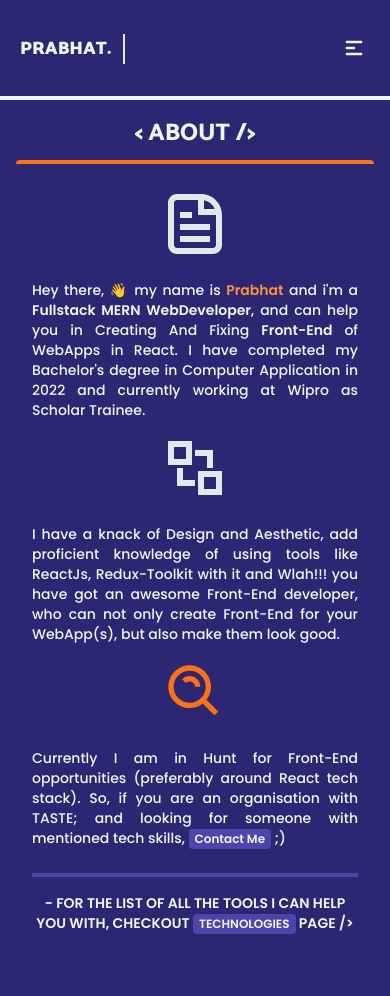
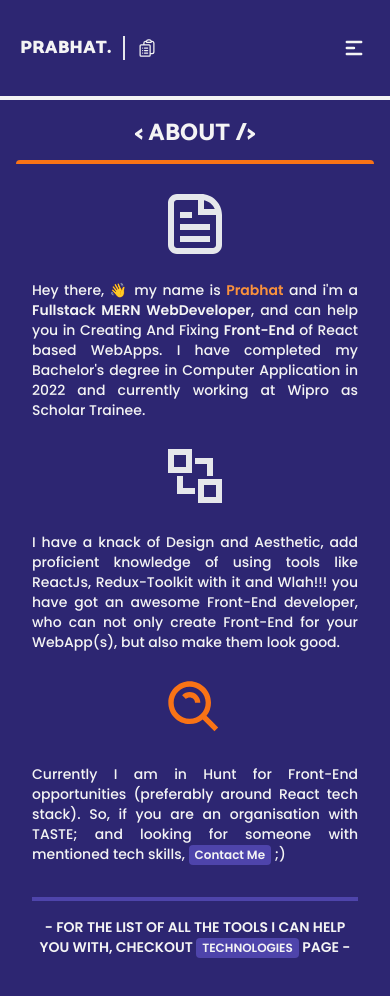
Before and after one commit to Gohan-18/Portfolio-WebsiteV2.0, a React (Vite) app in the folder Portfolio-WebsiteV2.0/: page /About in a window 390 px wide. Shown: the top 996 px of the page. Built offline with nearby package versions, Linux system fonts and the light colour scheme.

Commit message:
ui changes

```diff
--- a/Portfolio-WebsiteV2.0/src/components/About.tsx
+++ b/Portfolio-WebsiteV2.0/src/components/About.tsx
@@ -25,7 +25,7 @@ const About = () => {
           <h3 className="animate__animated animate__fadeInDown pt-2 pb-4 text-center font-catamaran text-2xl font-extrabold uppercase leading-3 text-wht transition-all duration-500 sm:text-3xl">
             {`< About />`}
           </h3>
-          <div className="animate__animated animate__fadeIn animate__delay-1s mt-1 flex h-full w-full max-w-4xl flex-col items-center justify-center gap-2 rounded border-t-4 border-orange-500 py-5 px-4 text-sm transition-all duration-500 sm:text-base md:mt-0 md:gap-2 md:rounded-lg md:]hborder-indigo-800 md:bg-gray-200 md:px-10 md:py-10">
+          <div className="animate__animated animate__fadeIn animate__delay-1s mt-1 flex h-full w-full max-w-4xl flex-col items-center justify-center gap-4 rounded border-t-4 border-orange-500 py-5 px-4 text-sm transition-all duration-500 sm:text-base md:mt-0 md:gap-2 md:rounded-lg md:]hborder-indigo-800 md:bg-gray-200 md:px-10 md:py-10">
             <div className="flex items-center justify-start gap-4 flex-col lg:flex-row" >
             <CgFileDocument className="h-20 w-20 text-gray-200 md:text-blue p-1 fill-orange-500 " />
             <p className="max-w-sm text-justify font-poppins text-sm font-medium  text-wht  md:max-w-xl md:text-base md:text-slate-700">
@@ -34,8 +34,7 @@ const About = () => {
               and i'm a{" "}
               <span title="MongoDB ExpressJs React NodeJs" className="font-semibold">Fullstack MERN WebDeveloper</span>,{" "} and
               can help you in Creating And Fixing{" "}
-              <span className="font-semibold ">Front-End</span> of WebApps in
-              React. I have completed my Bachelor's degree in Computer Application in
+              <span className="font-semibold ">Front-End</span> of React based WebApps. I have completed my Bachelor's degree in Computer Application in
               2022 and currently working at Wipro as Scholar Trainee.
             </p>
             </div>
@@ -91,7 +90,7 @@ const About = () => {
                 >
                   Technologies
                 </Link>
-              {" "} page {`/>`}
+              {" "} page {`-`}
             </p>
           </div>
         </div>
--- a/Portfolio-WebsiteV2.0/src/components/Contact.tsx
+++ b/Portfolio-WebsiteV2.0/src/components/Contact.tsx
@@ -76,7 +76,7 @@ const Contact = () => {
               <textarea
                 required
                 rows={8}
-                className="w-full max-w-md rounded bg-wht py-2 px-3 font-poppins text-sm font-semibold leading-4 text-slate-600 focus:outline-none"
+                className="w-full max-w-md rounded resize-none bg-wht py-2 px-3 font-poppins text-sm font-semibold leading-4 text-slate-600 focus:outline-none"
                 name="Message"
                 placeholder="Message...*"
                 value={contactMessage}
--- a/Portfolio-WebsiteV2.0/src/components/Layout.tsx
+++ b/Portfolio-WebsiteV2.0/src/components/Layout.tsx
@@ -14,6 +14,11 @@ const Layout = () => {
         <main>
             <Outlet />
         </main>
+        {/* <div className='absolute bottom-0 left-1' >
+          <strong className='text-wht text-xxs font-poppins font-normal ' >
+          © 2023 Prabhat | All rights reserved
+          </strong>
+        </div> */}
         <Socials/>
     </>
   )
--- a/Portfolio-WebsiteV2.0/src/components/Navbar.tsx
+++ b/Portfolio-WebsiteV2.0/src/components/Navbar.tsx
@@ -29,7 +29,7 @@ function Navbar() {
             } px-5 sm:px-8 md:hidden`}
           >
             <ul className="flex h-full w-full items-center justify-between gap-3">
-              <li>
+              <li className="h-full w-fit items-center justify-center flex gap-2" >
                 <Link
                   to={"/"}
                   // href="index.html"
@@ -37,10 +37,13 @@ function Navbar() {
                     setActiveFilter("");
                     setToggle(false);
                   }}
-                  className="cursor-pointer border-r-2 border-solid pr-3 font-catamaran text-lg font-black leading-4 transition-all duration-500 hover:text-orange-300"
+                  className="cursor-pointer border-r-2 border-solid pr-3 font-catamaran text-lg font-black leading-6 transition-all duration-500 hover:text-orange-300"
                 >
                   PRABHAT.
                 </Link>
+                <a href="#" target="_blank" title="View Resume">
+                <HiOutlineClipboardDocumentList className="h-7 w-7 cursor-pointer rounded-md fill-dark-blue p-1 text-wht transition-all duration-300 hover:bg-wht hover:fill-wht hover:text-dark-blue " />
+                </a>
               </li>
               <li
                 onClick={() => setToggle(!toggle)}
--- a/Portfolio-WebsiteV2.0/src/components/Projects.tsx
+++ b/Portfolio-WebsiteV2.0/src/components/Projects.tsx
@@ -51,7 +51,7 @@ const Projects = () => {
                   <span className=" pb-1 font-poppins text-xs font-medium text-blue">
                     {item.date}
                   </span>
-                  <h4 className="font-poppins text-xs font-medium text-slate-700 sm:text-sm">
+                  <h4 className="font-poppins text-xs text-justify font-medium text-slate-700 sm:text-sm">
                     {item.description}{" "}
                   </h4>
                   <div className="flex w-full flex-wrap items-center justify-start gap-2 pt-5 ">
```
